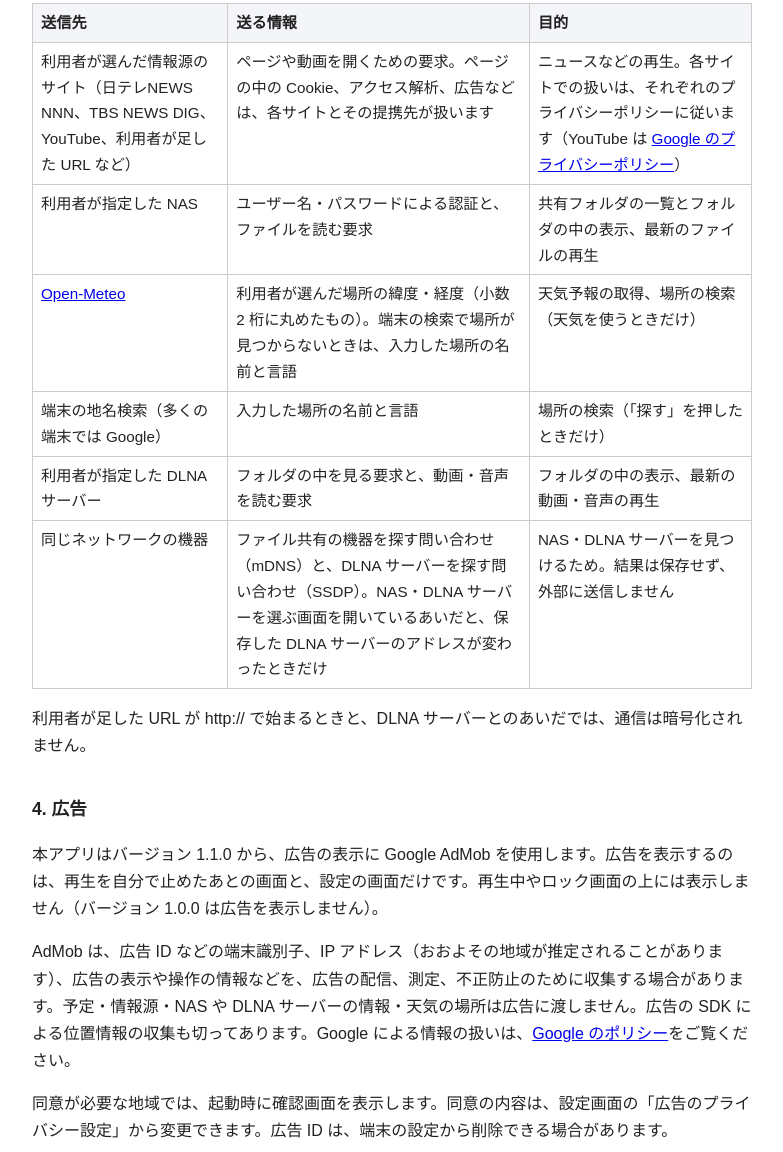
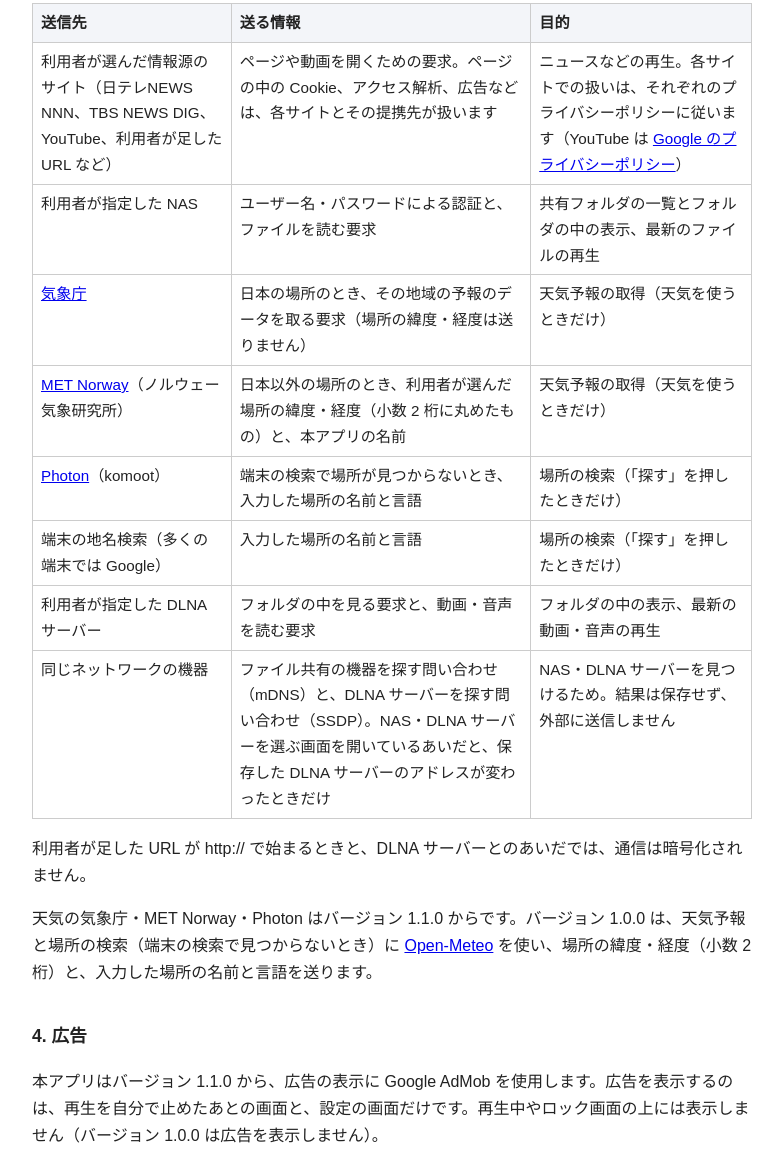
Before and after one commit to DNGG-studio/DNGG-studio.github.io, a plain HTML site: page morning-news/privacy.html in a window 1280 px wide. Shown: the part 1478-2630 px from the top of the page, without its empty margins (248-1031 px from the left). Drawn offline with Linux system fonts and the light colour scheme.

Commit message:
おはようニュースタイマー：天気のデータ元（気象庁・MET Norway）をプライバシーポリシーと使い方に書く
- プライバシーポリシーの送信先を、気象庁・MET Norway・Photon にした（1.1.0 から）。1.0.0 は Open-Meteo を使うことを書き添えた（日本語・英語）
- 使い方の天気の出典を直した

Co-Authored-By: Claude Opus 5.5 <noreply@anthropic.com>

```diff
--- a/morning-news/privacy.html
+++ b/morning-news/privacy.html
@@ -9,7 +9,7 @@
 <body>
 <p><a href="./">おはようニュースタイマー</a></p>
 <h1>おはようニュースタイマー プライバシーポリシー</h1>
-<p>制定日：2026年11月25日<br>改定日：2026年11月27日（バージョン 1.1.0 からの広告を追加）</p>
+<p>制定日：2026年11月25日<br>改定日：2026年11月27日（バージョン 1.1.0 からの広告と、天気のデータ元の変更）</p>
 <p>DNGG-studio（以下「運営者」）は、Android アプリ「おはようニュースタイマー」（以下「本アプリ」）での利用者の情報の扱いを、次のとおり定めます。本アプリは、決めた時刻に、利用者が選んだニュースのページ・動画・音声の再生を始めるアプリです。<strong>運営者はサーバーを持たず、利用者の情報を運営者のもとに集めることはありません。</strong>広告（バージョン 1.1.0 から）による情報の扱いは 4. のとおりです。</p>
 
 <h2>1. 端末の中に保存する情報</h2>
@@ -43,12 +43,15 @@
 <tr><th>送信先</th><th>送る情報</th><th>目的</th></tr>
 <tr><td>利用者が選んだ情報源のサイト（日テレNEWS NNN、TBS NEWS DIG、YouTube、利用者が足した URL など）</td><td>ページや動画を開くための要求。ページの中の Cookie、アクセス解析、広告などは、各サイトとその提携先が扱います</td><td>ニュースなどの再生。各サイトでの扱いは、それぞれのプライバシーポリシーに従います（YouTube は <a href="https://policies.google.com/privacy">Google のプライバシーポリシー</a>）</td></tr>
 <tr><td>利用者が指定した NAS</td><td>ユーザー名・パスワードによる認証と、ファイルを読む要求</td><td>共有フォルダの一覧とフォルダの中の表示、最新のファイルの再生</td></tr>
-<tr><td><a href="https://open-meteo.com/en/terms">Open-Meteo</a></td><td>利用者が選んだ場所の緯度・経度（小数 2 桁に丸めたもの）。端末の検索で場所が見つからないときは、入力した場所の名前と言語</td><td>天気予報の取得、場所の検索（天気を使うときだけ）</td></tr>
+<tr><td><a href="https://www.jma.go.jp/">気象庁</a></td><td>日本の場所のとき、その地域の予報のデータを取る要求（場所の緯度・経度は送りません）</td><td>天気予報の取得（天気を使うときだけ）</td></tr>
+<tr><td><a href="https://api.met.no/doc/TermsOfService">MET Norway</a>（ノルウェー気象研究所）</td><td>日本以外の場所のとき、利用者が選んだ場所の緯度・経度（小数 2 桁に丸めたもの）と、本アプリの名前</td><td>天気予報の取得（天気を使うときだけ）</td></tr>
+<tr><td><a href="https://photon.komoot.io/">Photon</a>（komoot）</td><td>端末の検索で場所が見つからないとき、入力した場所の名前と言語</td><td>場所の検索（「探す」を押したときだけ）</td></tr>
 <tr><td>端末の地名検索（多くの端末では Google）</td><td>入力した場所の名前と言語</td><td>場所の検索（「探す」を押したときだけ）</td></tr>
 <tr><td>利用者が指定した DLNA サーバー</td><td>フォルダの中を見る要求と、動画・音声を読む要求</td><td>フォルダの中の表示、最新の動画・音声の再生</td></tr>
 <tr><td>同じネットワークの機器</td><td>ファイル共有の機器を探す問い合わせ（mDNS）と、DLNA サーバーを探す問い合わせ（SSDP）。NAS・DLNA サーバーを選ぶ画面を開いているあいだと、保存した DLNA サーバーのアドレスが変わったときだけ</td><td>NAS・DLNA サーバーを見つけるため。結果は保存せず、外部に送信しません</td></tr>
 </table>
 <p>利用者が足した URL が http:// で始まるときと、DLNA サーバーとのあいだでは、通信は暗号化されません。</p>
+<p>天気の気象庁・MET Norway・Photon はバージョン 1.1.0 からです。バージョン 1.0.0 は、天気予報と場所の検索（端末の検索で見つからないとき）に <a href="https://open-meteo.com/en/terms">Open-Meteo</a> を使い、場所の緯度・経度（小数 2 桁）と、入力した場所の名前と言語を送ります。</p>
 
 <h2>4. 広告</h2>
 <p>本アプリはバージョン 1.1.0 から、広告の表示に Google AdMob を使用します。広告を表示するのは、再生を自分で止めたあとの画面と、設定の画面だけです。再生中やロック画面の上には表示しません（バージョン 1.0.0 は広告を表示しません）。</p>
@@ -74,7 +77,7 @@
 <hr>
 <div lang="en">
 <h1>Good Morning News Timer Privacy Policy</h1>
-<p>Effective: November 25, 2026<br>Updated: November 27, 2026 (added ads from version 1.1.0)</p>
+<p>Effective: November 25, 2026<br>Updated: November 27, 2026 (ads and new weather data sources from version 1.1.0)</p>
 <p>This policy explains how DNGG-studio ("we") handles your information in the Android app "Good Morning News Timer" ("the app"). The app starts playing news pages, video or audio you choose at the time you set. <strong>We run no servers, and we never collect your information.</strong> For ads (from version 1.1.0), see section 4.</p>
 
 <h2>1. Information stored on your device</h2>
@@ -107,12 +110,15 @@
 <tr><th>Recipient</th><th>Data</th><th>Purpose</th></tr>
 <tr><td>Sites of the sources you choose (NTV News NNN, TBS NEWS DIG, YouTube, URLs you add, etc.)</td><td>Requests to open pages and video. Cookies, analytics and ads in the pages are handled by each site and its partners</td><td>Playing news and other content, under each site's privacy policy (for YouTube, the <a href="https://policies.google.com/privacy">Google Privacy Policy</a>)</td></tr>
 <tr><td>The NAS you specify</td><td>Sign-in with the user name and password, and requests to read files</td><td>Listing shared folders and their contents, and playing the newest file</td></tr>
-<tr><td><a href="https://open-meteo.com/en/terms">Open-Meteo</a></td><td>Coordinates of the place you chose, rounded to two decimals. If the device's place search finds nothing, the place name you typed and the language</td><td>Weather forecasts and place search (only when you use the weather). The app does not use your device's location</td></tr>
+<tr><td><a href="https://www.jma.go.jp/">Japan Meteorological Agency</a></td><td>For places in Japan, a request for that region's forecast file (the coordinates are not sent)</td><td>Weather forecasts (only when you use the weather). The app does not use your device's location</td></tr>
+<tr><td><a href="https://api.met.no/doc/TermsOfService">MET Norway</a> (Norwegian Meteorological Institute)</td><td>For places outside Japan, the coordinates of the place you chose, rounded to two decimals, and the app's name</td><td>Weather forecasts (only when you use the weather)</td></tr>
+<tr><td><a href="https://photon.komoot.io/">Photon</a> (komoot)</td><td>If the device's place search finds nothing, the place name you typed and the language</td><td>Place search (only when you press Search)</td></tr>
 <tr><td>The device's place search (Google on most devices)</td><td>The place name you typed and the language</td><td>Place search (only when you press Search)</td></tr>
 <tr><td>The DLNA server you specify</td><td>Requests to list folders and to read audio and video</td><td>Listing folders and playing the newest audio or video</td></tr>
 <tr><td>Devices on your local network</td><td>Queries for file-sharing devices (mDNS) and DLNA servers (SSDP), only while a picker is open or when the address of a saved DLNA server has changed</td><td>To find NAS devices and DLNA servers. Results are not stored or sent anywhere</td></tr>
 </table>
 <p>If a URL you add starts with http://, or the source is a DLNA server, the connection is not encrypted.</p>
+<p>The Japan Meteorological Agency, MET Norway and Photon are used from version 1.1.0. Version 1.0.0 uses <a href="https://open-meteo.com/en/terms">Open-Meteo</a> for weather forecasts and place search (when the device's search finds nothing), sending the coordinates of the place (rounded to two decimals) and the place name you typed with the language.</p>
 
 <h2>4. Ads</h2>
 <p>From version 1.1.0, the app uses Google AdMob to show ads. Ads appear only on the screen shown after you stop playback yourself, and on the settings screen. They never appear during playback or over the lock screen (version 1.0.0 shows no ads).</p>
```
Also changed, not shown: morning-news/manual.html (+1 -1 lines).
